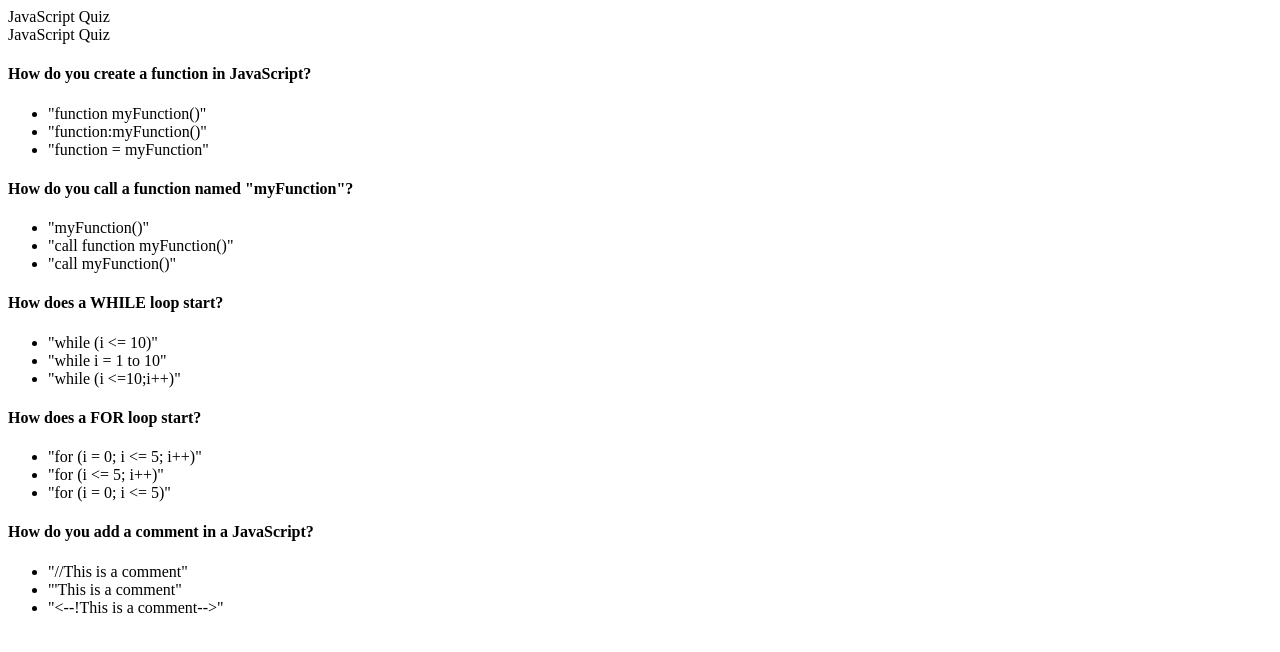
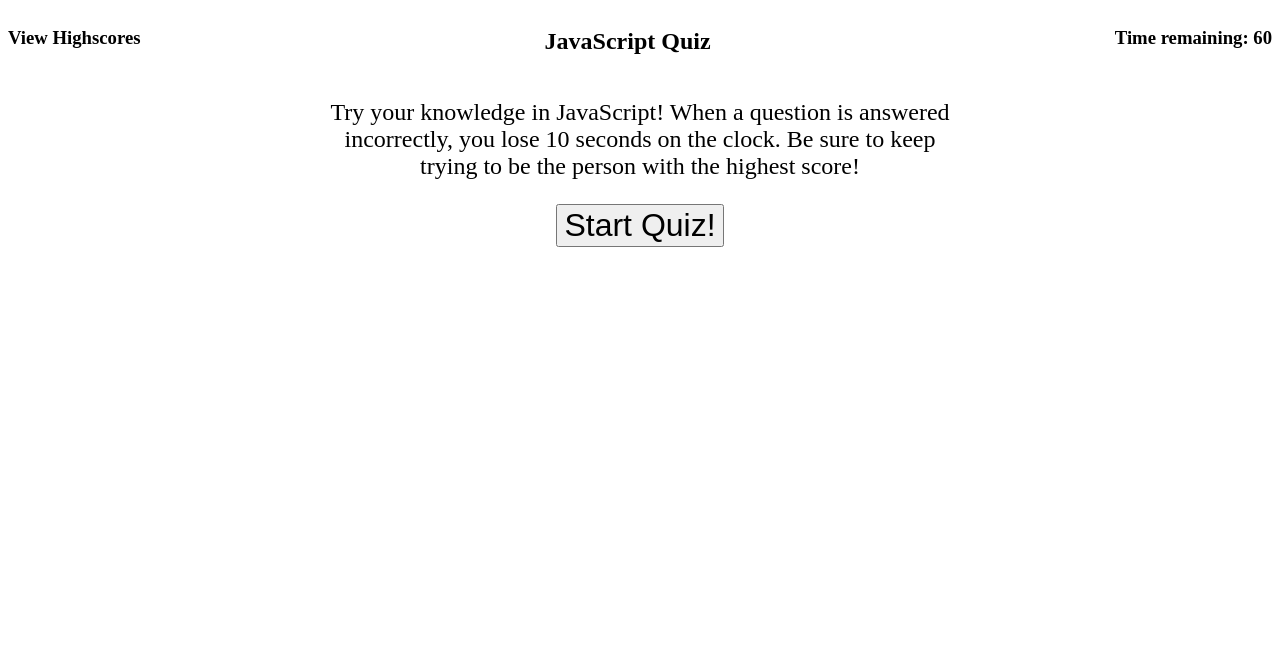
Before and after one commit to rochelledavis/quiz-c4, a plain HTML site: page index.html in a window 1280 px wide. Drawn offline with Linux system fonts and the light colour scheme.

Commit message:
Timer and start quiz button

```diff
--- a/assets/css/style.css
+++ b/assets/css/style.css
@@ -1,11 +1,33 @@
-header {
+
+nav {
     margin: auto;
+    display: flex;
+    flex-direction: row;
+    justify-content: space-between;
 }
 
 li {
-    background-color: aqua;
+    font-size: large;
+    background-color: blueviolet;
+    background-size: cover;
 }
 
-div {
+section {
     margin: auto;
+    padding: 20px;
 }
+
+.pre-quiz {
+    margin: auto;
+    width: 50%;
+    text-align: center;
+    font-size: x-large;
+}
+
+button {
+    font-size: xx-large;
+}
+
+.questions {
+    display: none;
+}
--- a/assets/js/script.js
+++ b/assets/js/script.js
@@ -0,0 +1,67 @@
+var timerEl = document.querySelector('#countdown');
+var startQuizEl = document.querySelector('#start-quiz')
+var listItemEl = document.querySelector('.answer')
+
+var preQuiz = document.querySelector('.pre-quiz')
+var questions = document.querySelector('.questions')
+
+var timeLeft = 60;
+
+function setTimer() {
+    var timerInterval = setInterval(function() {
+        timeLeft--;
+        timerEl.textContent = "Time remaining: " + timeLeft;
+
+        if (timeLeft === 0) {
+            clearInterval(timerInterval);
+            timerEl.innerHTML = "Time is up!"
+        }
+    }, 1000);
+
+    displayQuestions()
+};
+
+document.getElementById("start-quiz").addEventListener("click", setTimer);
+
+function displayQuestions() {
+    preQuiz.style.display = "none";
+    questions.style.display = "block";
+
+    incrementQuestions()
+}
+
+function incrementQuestions() {
+
+}
+// startQuizEl.addEventListener("click", function(event) {
+//     timeLeft = 60;
+
+//     var downloadTimer = setInterval(function () {
+//         document.getElementById("#countdown").innerHTML = timeLeft + " "+"seconds remaining";
+
+//         timeLeft -= 1;
+//         if(timeLeft <= 0) {
+//             clearInterval(downloadTimer);
+//             document.getElementById("#countdown").innerHTML = "Time is up"
+//         }
+//     }, 1000);
+//     console.log(countdown);
+// });
+
+//console.log(countdown)
+
+// function countdown() {
+//     var timeLeft = 60;
+// }
+
+//countdown ()
+
+
+//every second, decrement by 1
+//if time left === 0, then end quiz
+
+
+//create variable to hold question #
+//based on variable, display question
+//click listener on all answers and will determine correctness based on data attribute
+//if answer is wrong, decrement time by 10
--- /dev/null
+++ b/highscore.html
@@ -0,0 +1,19 @@
+<!DOCTYPE html>
+<html lang="en">
+<head>
+    <meta charset="UTF-8">
+    <meta http-equiv="X-UA-Compatible" content="IE=edge">
+    <meta name="viewport" content="width=device-width, initial-scale=1.0">
+    <link rel="stylesheet" href="/assets/css/style.css"
+    <title>Highscores</title>
+</head>
+<body>
+    <h1>Highscores</h1>
+    <div>
+        <ol>
+
+        </ol>
+    </div>
+    <script src="/assets/js/script.js"></script>
+</body>
+</html>
--- a/index.html
+++ b/index.html
@@ -4,50 +4,58 @@
     <meta charset="UTF-8">
     <meta http-equiv="X-UA-Compatible" content="IE=edge">
     <meta name="viewport" content="width=device-width, initial-scale=1.0">
-    <link rel="stylesheet" src="assets/css/style.css"
+    <link rel="stylesheet" href="/assets/css/style.css">
     <title>JavaScript Quiz</title>
 </head>
 <body>
-    <header>JavaScript Quiz</header>
+    <nav>
+        <h3 href="highscore.html">View Highscores</h3>
+        <h1>JavaScript Quiz</h1>
+        <h3 id="countdown">Time remaining: 60</h3>
+    </nav>
+    <div class="pre-quiz">
+        <p>Try your knowledge in JavaScript! When a question is answered incorrectly, you lose 10 seconds on the clock. Be sure to keep trying to be the person with the highest score!</p>
+        <button id="start-quiz">Start Quiz!</button>
+    </div>
     <section>
-        <div id="question1">
+        <div id="question1" class="questions">
             <h4>How do you create a function in JavaScript?</h4>
             <ul>
-                <li class="correct">"function myFunction()"</li>
-                <li class="wrong">"function:myFunction()"</li>
-                <li class="wrong">"function = myFunction"</li>
+                <li class="answer" data-answer="correct">"function myFunction()"</li>
+                <li class="answer" data-answer="wrong">"function:myFunction()"</li>
+                <li class="answer" data-answer="wrong">"function = myFunction"</li>
             </ul>
         </div>
-        <div id="question2">
+        <div id="question2" class="questions">
             <h4>How do you call a function named "myFunction"?</h4>
             <ul>
-                <li class="correct">"myFunction()"</li>
-                <li class="wrong">"call function myFunction()"</li>
-                <li class="wrong">"call myFunction()"</li>
+                <li class="answer" data-answer="correct">"myFunction()"</li>
+                <li class="answer" data-answer="wrong">"call function myFunction()"</li>
+                <li class="answer" data-answer="wrong">"call myFunction()"</li>
             </ul>
         </div>
-        <div id="question3">
+        <div id="question3" class="questions">
             <h4>How does a WHILE loop start?</h4>
             <ul>
-                <li class="correct">"while (i <= 10)"</li>
-                <li class="wrong">"while i = 1 to 10"</li>
-                <li class="wrong">"while (i <=10;i++)"</li>
+                <li class="answer" data-answer="correct">"while (i <= 10)"</li>
+                <li class="answer" data-answer="wrong">"while i = 1 to 10"</li>
+                <li class="answer" data-answer="wrong">"while (i <=10;i++)"</li>
             </ul>
         </div>
-        <div id="question4">
+        <div id="question4" class="questions">
             <h4>How does a FOR loop start?</h4>
             <ul>
-                <li class="correct">"for (i = 0; i <= 5; i++)"</li>
-                <li class="wrong">"for (i <= 5; i++)"</li>
-                <li class="wrong">"for (i = 0; i <= 5)"</li>
+                <li class="answer" data-answer="correct">"for (i = 0; i <= 5; i++)"</li>
+                <li class="answer" data-answer="wrong">"for (i <= 5; i++)"</li>
+                <li class="answer" data-answer="wrong">"for (i = 0; i <= 5)"</li>
             </ul>
         </div>
-        <div id="question5">
+        <div id="question5" class="questions">
             <h4>How do you add a comment in a JavaScript?</h4>
             <ul>
-                <li class="correct">"//This is a comment"</li>
-                <li class="wrong">"'This is a comment"</li>
-                <li class="wrong">"<--!This is a comment-->"</li>
+                <li class="answer" data-answer="correct">"//This is a comment"</li>
+                <li class="answer" data-answer="wrong">"'This is a comment"</li>
+                <li class="answer" data-answer="wrong">"<--!This is a comment-->"</li>
             </ul>
         </div>
     </section>
```
